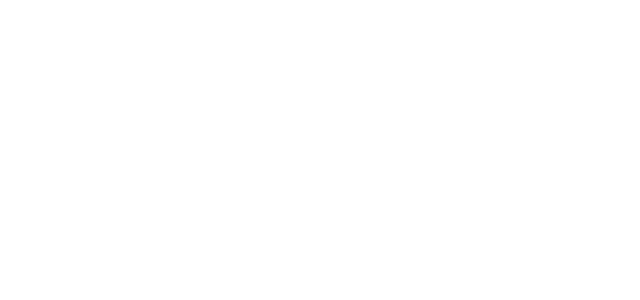
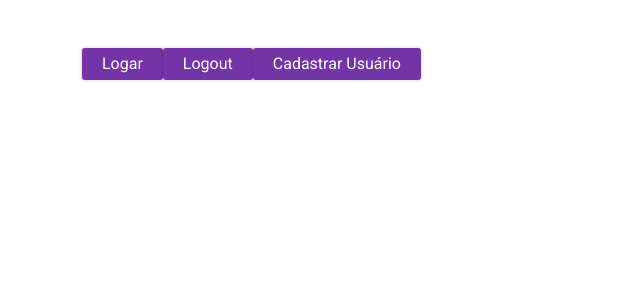
Before and after one commit to ddcsilva/crud-usuarios, an Angular app: page / in a window 1280 px wide. Shown: the top 300 px of the page, without its empty margins (0-640 px from the left). Built offline with nearby package versions, Linux system fonts and the light colour scheme.

Commit message:
Customizando o componente Button

```diff
--- a/src/app/app.component.html
+++ b/src/app/app.component.html
@@ -1 +1,7 @@
 <router-outlet></router-outlet>
+
+<div class="container mt-5">
+  <app-button texto="Logar"></app-button>
+  <app-button texto="Logout"></app-button>
+  <app-button texto="Cadastrar Usuário"></app-button>
+</div>
--- a/src/app/components/button/button.component.html
+++ b/src/app/components/button/button.component.html
@@ -1 +1 @@
-<p>button works!</p>
+<button class="botao-primario">{{ texto }}</button>
--- a/src/app/components/button/button.component.scss
+++ b/src/app/components/button/button.component.scss
@@ -0,0 +1,23 @@
+.botao-primario {
+  width: auto; // O tamanho do botão será o tamanho do texto
+  outline: none; // Remove a borda do botão
+  border: 0; // Remove a borda do botão
+  background: #7533a8; // Cor de fundo do botão
+  color: #fff; // Cor do texto do botão
+  font-weight: 400; // Espessura da fonte
+  font-size: 16px; // Tamanho da fonte
+  padding: 6px 20px; // Espaçamento interno do botão
+  border-radius: 3px; // Borda arredondada
+  box-shadow: 0px 0px 3px 1px #0a0a0a20; // Sombra do botão, para dar um efeito de elevação
+  transition: 0.3s linear all; // Transição para suavizar a mudança de cor do botão
+
+  // & é uma referência ao próprio elemento
+  &:hover {
+    cursor: pointer; // Muda o cursor do mouse para a mãozinha
+    box-shadow: 0px 0px 5px 3px #0a0a0a40; // Aumenta a sombra do botão
+  }
+  &:disabled {
+    cursor: default; // Muda o cursor do mouse para o padrão
+    opacity: 0.7; // Diminui a opacidade do botão
+  }
+}
--- a/src/app/components/button/button.component.ts
+++ b/src/app/components/button/button.component.ts
@@ -1,4 +1,4 @@
-import { Component } from '@angular/core';
+import { Component, Input } from '@angular/core';
 
 @Component({
   selector: 'app-button',
@@ -6,5 +6,5 @@
   styleUrl: './button.component.scss'
 })
 export class ButtonComponent {
-
+  @Input() texto: string;
 }
```
